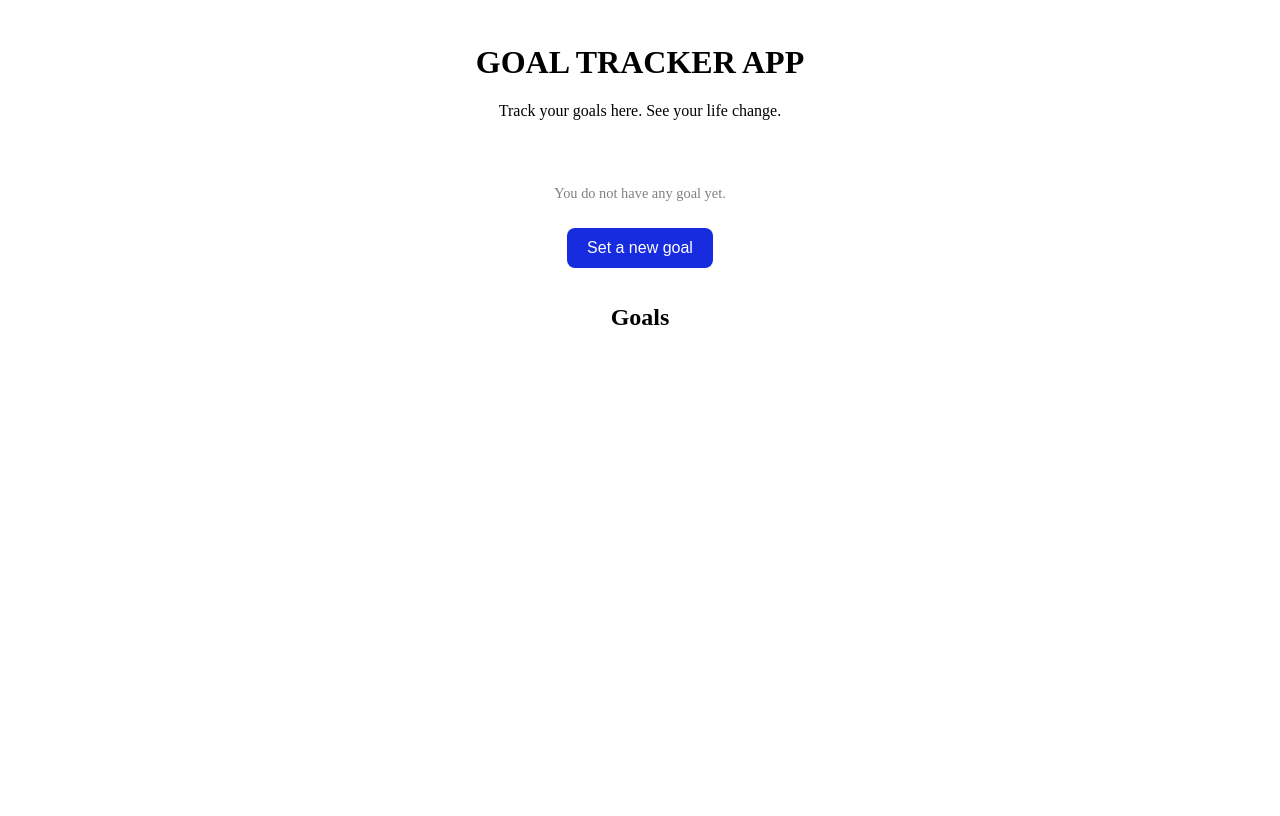
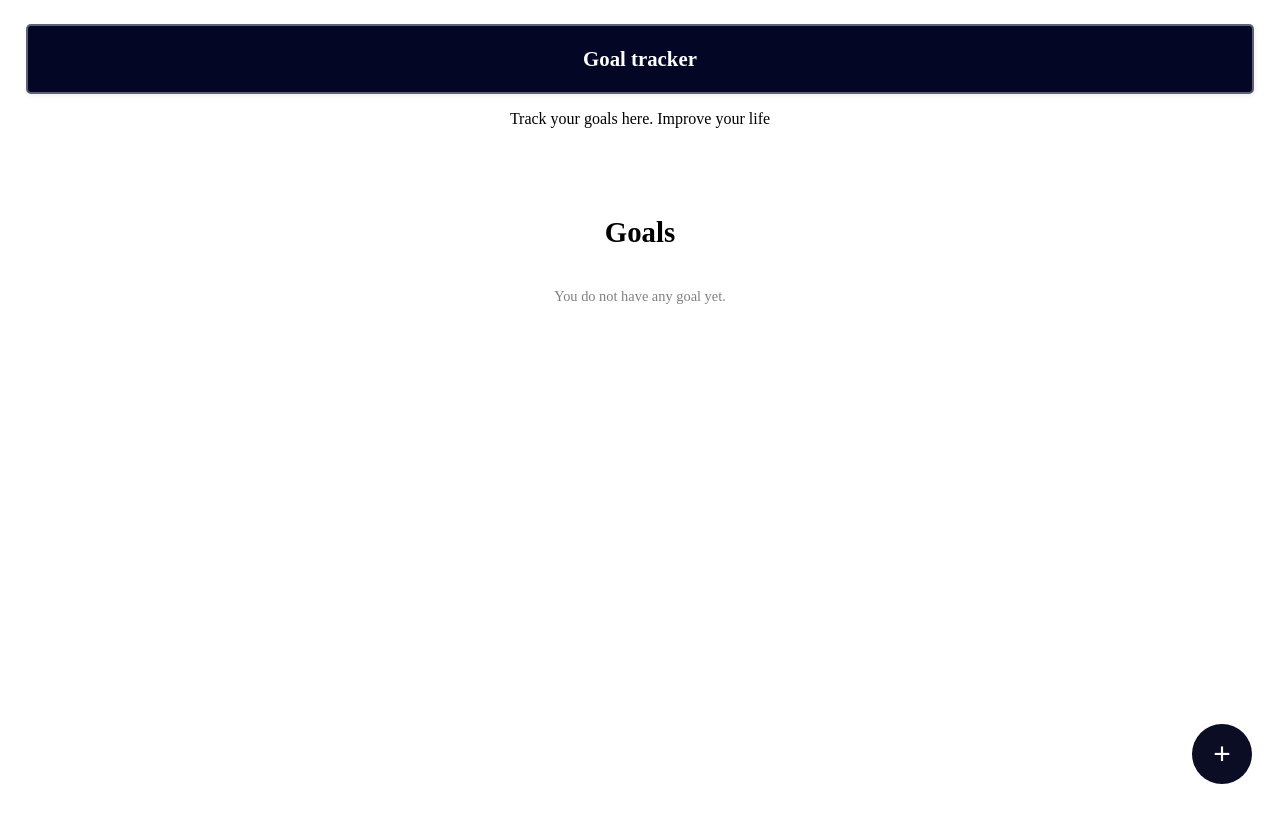
Before and after one commit to Codelearner01-mst/Goal_tracker, a React (Vite) app: page / in a window 1280 px wide. Built offline with nearby package versions, Linux system fonts and the light colour scheme.

Commit message:
Enhance design

```diff
--- a/src/App.jsx
+++ b/src/App.jsx
@@ -1,6 +1,7 @@
 import { useState } from "react";
 import { useRef } from "react";
 import { useEffect } from "react";
+import { Header } from "./header";
 import "./App.css";
 import { Modal } from "./modal";
 import { Card } from "./card";
@@ -11,6 +12,7 @@ function App() {
       ? JSON.parse(localStorage.getItem("goals"))
       : [],
   );
+  localStorage.removeItem("goals");
 
   const [mainHidden, setMainHidden] = useState(false);
 
@@ -19,25 +21,26 @@ function App() {
   };
   return (
     <>
+      <Header />
+      <main>
         <div className="container" hidden={mainHidden}>
+          <p>Track your goals here. Improve your life</p>
+          <div className="goals-container">
+            <div className="goals-heading">
+              <h2>Goals</h2>
+            </div>
+            <div className="goals">
+              {!goals.length && (
                 <div>
-          <h1>GOAL TRACKER APP</h1>
-
-          <p>Track your goals here. See your life change.</p>
+                  <p className="sub-title">You do not have any goal yet.</p>
                 </div>
-        <div className="action">
-          {!goals.length && (
-            <p className="sub-title">You do not have any goal yet.</p>
               )}
-          <button onClick={handleFormOpen}>Set a new goal</button>
-        </div>
-      </div>
-
-      <div hidden={mainHidden}>
-        <h2>Goals</h2>
               <ul>
                 {goals.map((goal, index) => (
-            <li key={`${goal.name}-${index}`} id={`${goal.name}-${index}`}>
+                  <li
+                    key={`${goal.name}-${index}`}
+                    id={`${goal.name}-${index}`}
+                  >
                     <Card
                       name={goal.name}
                       date={goal.date}
@@ -47,7 +50,14 @@ function App() {
                 ))}
               </ul>
             </div>
+          </div>
 
+          <div className="btn-container">
+            <button className="create-goal-btn" onClick={handleFormOpen}>
+              +
+            </button>
+          </div>
+        </div>
         {mainHidden && (
           <Modal
             goals={goals}
@@ -55,6 +65,7 @@ function App() {
             setMainhidden={setMainHidden}
           />
         )}
+      </main>
     </>
   );
 }
--- /dev/null
+++ b/src/header.jsx
@@ -0,0 +1,11 @@
+export function Header() {
+  return (
+    <>
+      <header>
+        <div>
+          <p>Goal tracker</p>
+        </div>
+      </header>
+    </>
+  );
+}
--- a/src/index.css
+++ b/src/index.css
@@ -2,11 +2,32 @@ body {
   min-width: 320px;
   min-height: 100vh;
 }
+
+header {
+  background-color: #030624;
+  margin-inline: 2px;
+  border-radius: 5px;
+  box-shadow: 1px 2px 5px rgba(239, 238, 245, 0.856);
+  border: 2px solid rgba(247, 247, 247, 0.377);
+}
+
+header p {
+  color: white;
+  font-size: 1.3rem;
+  font-weight: 900;
+}
 .container {
   background-color: white;
 }
-.action {
+.goals-container {
   margin-top: 65px;
+  display: flex;
+  flex-direction: column;
+}
+
+.goals-heading {
+  font-size: 1.2rem;
+  font-weight: 500;
 }
 .sub-title {
   font-size: 0.9rem;
@@ -22,12 +43,12 @@ h1 {
   flex-direction: row;
   justify-content: center;
   align-items: center;
-
   gap: 9px;
-  border: 2px solid rgba(247, 247, 247, 0.377);
+  border: 2px solid rgba(255, 255, 255, 0.849);
   border-radius: 5px;
-  box-shadow: 1px 2px 5px rgba(10, 4, 31, 0.856);
-  padding: 10px;
+  box-shadow: 2px 2px 8px rgba(235, 234, 238, 0.856);
+  padding: 16px;
+  background-color: rgb(236, 234, 234);
 }
 .card .status {
   font-size: 0.9rem;
@@ -43,17 +64,20 @@ h1 {
   border: 2px solid rgba(247, 247, 247, 0.377);
   box-shadow: 1px 2px 8px rgb(199, 196, 196);
   padding: 15px;
+  margin-top: 40px;
   border-radius: 5px;
   width: 75%;
   margin: auto;
 }
 
 .form-container button {
+  border: 1px solid transparent;
+  border-radius: 5px;
   padding: 0.5em 1em;
   font-size: 0.95em;
   margin-top: 12px;
   font-weight: 500;
-  background-color: #010103;
+  background-color: #101013e1;
   color: white;
   cursor: pointer;
   transition: border-color 0.25s;
@@ -81,18 +105,21 @@ li {
   gap: 2px;
 }
 
-button {
-  border-radius: 8px;
+.create-goal-btn {
+  position: absolute;
+  bottom: 0;
+  right: 28px;
+  width: 60px;
+  height: 60px;
+  border-radius: 50%;
   border: 1px solid transparent;
-  padding: 0.6em 1.2em;
-  font-size: 1em;
   margin-top: 12px;
   font-weight: 500;
-  background-color: #172bdf;
+  background-color: #0a0d24;
   color: white;
   cursor: pointer;
-  transition: border-color 0.25s;
   margin-bottom: 16px;
+  font-size: 30px;
 }
 button:hover {
   border-color: #646cff;
--- a/src/modal.jsx
+++ b/src/modal.jsx
@@ -74,7 +74,7 @@ export function Modal({ goals, setGoals, setMainhidden }) {
           </div>
           <div>
             <button type="submit" className="btn">
-              Create goal
+              Add goal
             </button>
           </div>
         </div>
```
Lines whose indentation alone changed are shown as unchanged.
